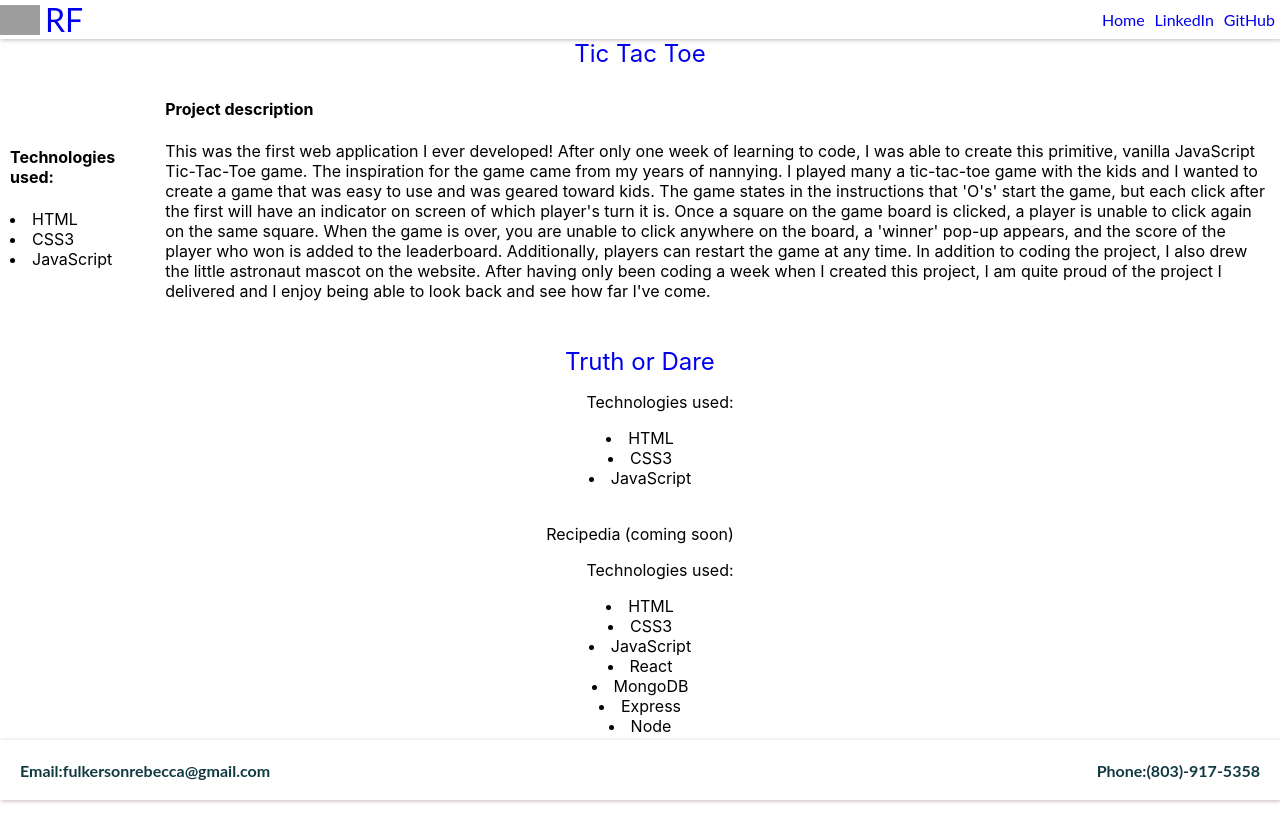
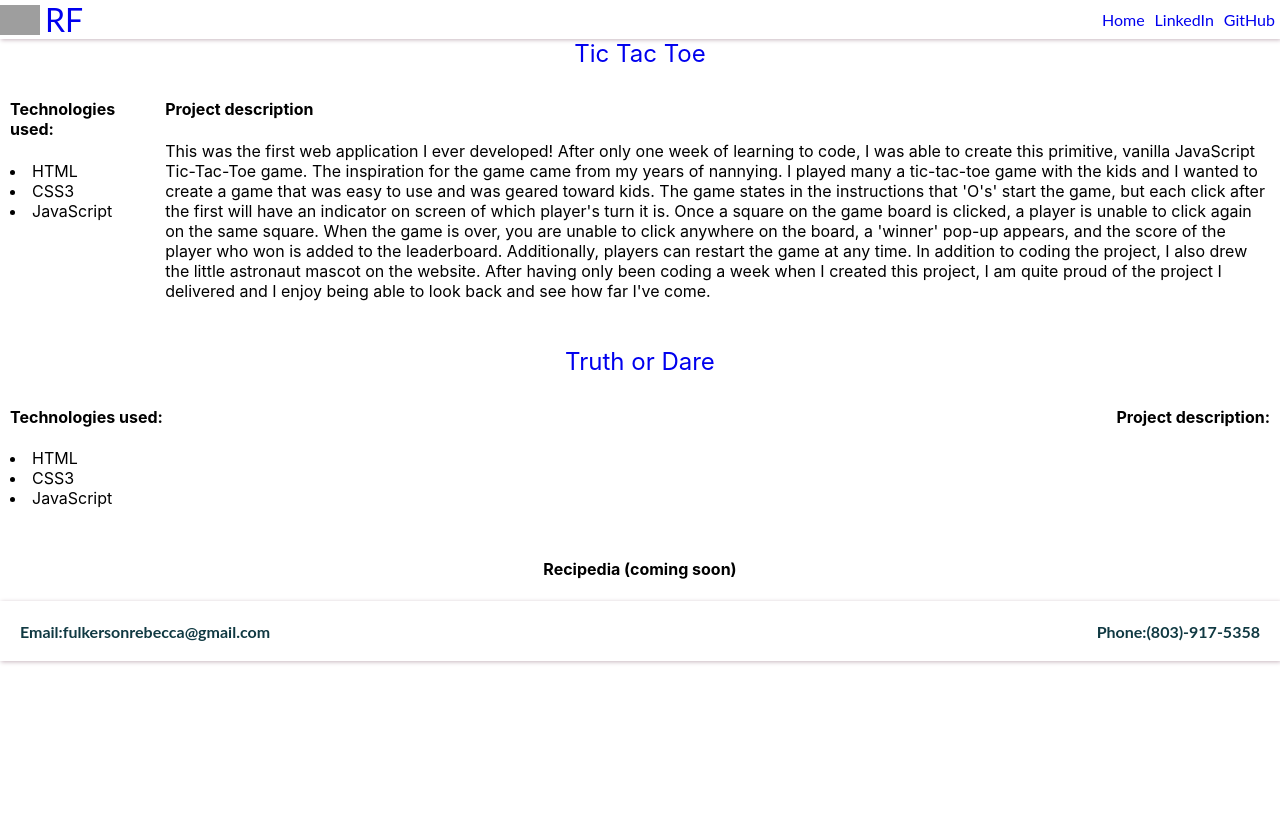
Before and after one commit to ralicynf/portfolio, a React (Create React App) app: page /projects in a window 1280 px wide. Built offline with nearby package versions, Linux system fonts and the light colour scheme; grey boxes are pictures that could not be loaded.

Commit message:
worked more on projects page

```diff
--- a/src/index.css
+++ b/src/index.css
@@ -35,6 +35,8 @@ a:active {
 #about-me {
   text-align: left;
 }
+
+
 
 .box {
   background-color: #89abb4;
@@ -119,3 +121,7 @@ a:active {
   text-align: left;
   margin: 10px 25px 10px 10px
 }
+
+.align-top {
+  align-items: flex-start;
+}
--- a/src/pages/Projects.js
+++ b/src/pages/Projects.js
@@ -4,7 +4,7 @@ return (
     <div>
         <div className="project">
             <a href="https://languid-hand.surge.sh/" target='_blank' className="project-name" id='tic-tac-toe'>Tic Tac Toe </a>
-            <div className="flex-row">
+            <div className="flex-row align-top">
                 <div className="tech-list">
                     <h4 className="list">Technologies used:</h4>
                     <li>HTML</li>
@@ -19,18 +19,24 @@ return (
         </div>
         <br />
         <div className="project">
-            <a href="https://truthordarerf.surge.sh/" target='_blank' className="project-name">Truth or Dare </a>
-            <div>
-                <ul>Technologies used:</ul>
-                <li>HTML</li>
-                <li>CSS3</li>
-                <li>JavaScript</li>
+            <a href="https://truthordarerf.surge.sh/" target='_blank' className="project-name" id='truth-or-dare'>Truth or Dare </a>
+            <div className="flex-row align-top">
+                <div className="tech-list">
+                    <h4 className="list">Technologies used:</h4>
+                    <li>HTML</li>
+                    <li>CSS3</li>
+                    <li>JavaScript</li>
+                </div>
+                <div className="project-description">
+                    <h4>Project description:</h4>
+                    <p></p>
+                </div>
             </div>
         </div>
         <br />
         <div className="project">
-            <p>Recipedia (coming soon)</p>
-            <div>
+            <h4>Recipedia (coming soon)</h4>
+            {/* <div>
                 <ul>Technologies used:</ul>
                 <li>HTML</li>
                 <li>CSS3</li>
@@ -39,7 +45,7 @@ return (
                 <li>MongoDB</li>
                 <li>Express</li>
                 <li>Node</li>
-            </div>
+            </div> */}
         </div>
 
     </div>
```
